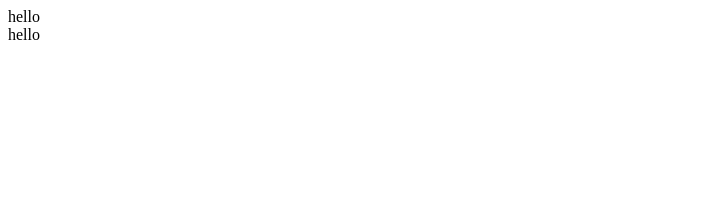
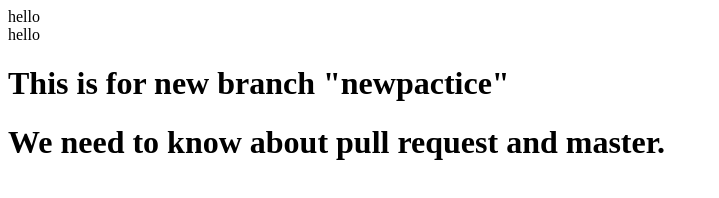
Before and after one commit to srineesh/githubPractice, a plain HTML site: page index.html in a window 1280 px wide. Shown: the whole page, without its empty margins (0-719 px from the left). Drawn offline with Linux system fonts and the light colour scheme.

Commit message:
This changes are from newbanch

```diff
--- a/index.html
+++ b/index.html
@@ -1,2 +1,6 @@
 <div>hello</div>
 <div>hello</div>
+
+<h1>This is for new branch "newpactice"</h1>
+
+<h1>We need to know about pull request and master.</h1>
```
Also changed, not shown: 1 other file.
